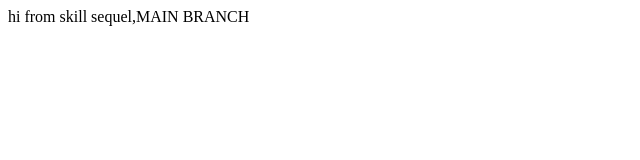
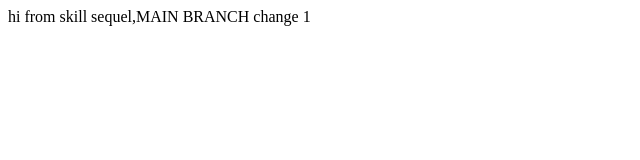
Before and after one commit to yashk2902/task1, a plain HTML site: page index.html in a window 1280 px wide. Shown: the full height of the page, 0-640 px from the left. Drawn offline with Linux system fonts and the light colour scheme.

Commit message:
Update index.html

```diff
--- a/index.html
+++ b/index.html
@@ -2,7 +2,7 @@
 
 
 <body>
-<p> hi from skill sequel,MAIN BRANCH </p>
+<p> hi from skill sequel,MAIN BRANCH change 1 </p>
 </body>
 
 
```
